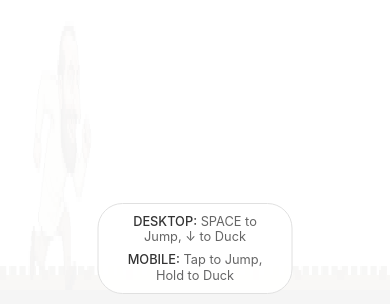
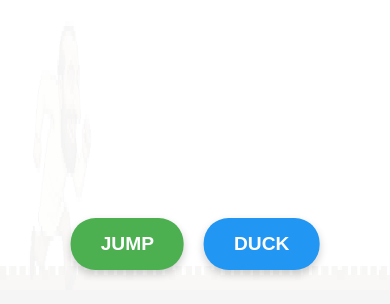
Before and after one commit to Youssoufboz/jewishgame, a plain HTML site: page index.html in a window 390 px wide. Shown: the part 540-844 px from the top of the page. Drawn offline with Linux system fonts and the light colour scheme.

Commit message:
Update game, index, and style files

```diff
--- a/game.js
+++ b/game.js
@@ -335,6 +335,52 @@ class DinoGame {
         if ('ontouchstart' in window) {
             this.canvas.style.cursor = 'pointer';
         }
+
+        // Mobile control buttons
+        this.setupMobileButtons();
+    }
+
+    setupMobileButtons() {
+        const jumpBtn = document.getElementById('jumpBtn');
+        const duckBtn = document.getElementById('duckBtn');
+
+        if (jumpBtn) {
+            jumpBtn.addEventListener('touchstart', (e) => {
+                e.preventDefault();
+                console.log('Jump button pressed');
+                this.handleJump();
+            });
+
+            jumpBtn.addEventListener('click', (e) => {
+                e.preventDefault();
+                console.log('Jump button clicked');
+                this.handleJump();
+            });
+        }
+
+        if (duckBtn) {
+            duckBtn.addEventListener('touchstart', (e) => {
+                e.preventDefault();
+                console.log('Duck button pressed');
+                this.handleDuck(true);
+            });
+
+            duckBtn.addEventListener('touchend', (e) => {
+                e.preventDefault();
+                console.log('Duck button released');
+                this.handleDuck(false);
+            });
+
+            duckBtn.addEventListener('mousedown', (e) => {
+                e.preventDefault();
+                this.handleDuck(true);
+            });
+
+            duckBtn.addEventListener('mouseup', (e) => {
+                e.preventDefault();
+                this.handleDuck(false);
+            });
+        }
     }
 
     handleJump() {
@@ -356,6 +402,7 @@ class DinoGame {
 
     handleTouchStart(e) {
         try {
+            console.log('Touch start detected');
             this.touchStartTime = Date.now();
 
             // Clear any existing timer
@@ -365,6 +412,7 @@ class DinoGame {
 
             // Set timer for long press (duck)
             this.touchTimer = setTimeout(() => {
+                console.log('Long press - duck');
                 if (this.gameState === 'playing') {
                     this.handleDuck(true);
                 }
@@ -372,6 +420,7 @@ class DinoGame {
 
             // Add visual feedback
             this.canvas.style.opacity = '0.8';
+            this.canvas.style.backgroundColor = 'rgba(255, 255, 255, 0.1)';
         } catch (error) {
             console.log('Touch start error:', error);
         }
@@ -379,6 +428,7 @@ class DinoGame {
 
     handleTouchEnd(e) {
         try {
+            console.log('Touch end detected');
             // Clear the timer
             if (this.touchTimer) {
                 clearTimeout(this.touchTimer);
@@ -387,15 +437,18 @@ class DinoGame {
 
             // Restore visual feedback
             this.canvas.style.opacity = '1';
+            this.canvas.style.backgroundColor = 'transparent';
 
             // Calculate touch duration
             const touchDuration = Date.now() - this.touchStartTime;
+            console.log('Touch duration:', touchDuration);
 
             // Stop ducking
             this.handleDuck(false);
 
             // Short tap - jump
             if (touchDuration < 200) {
+                console.log('Short tap - jump');
                 this.handleJump();
             }
         } catch (error) {
@@ -958,6 +1011,15 @@ class DinoGame {
         this.ctx.fillStyle = '#f7f7f7';
         this.ctx.fillRect(0, 0, this.canvas.width, this.canvas.height);
 
+        // Debug: Draw canvas size info
+        if (this.frameCount < 60) {
+            this.ctx.fillStyle = '#333';
+            this.ctx.font = '16px Arial';
+            this.ctx.fillText(`Canvas: ${this.canvas.width}x${this.canvas.height}`, 10, 30);
+            this.ctx.fillText(`Mobile: ${this.isMobileDevice}`, 10, 50);
+            this.ctx.fillText(`Scale: ${this.scaleFactor}`, 10, 70);
+        }
+
         // Draw game elements
         this.drawClouds();
         this.drawGround();
--- a/index.html
+++ b/index.html
@@ -31,6 +31,12 @@
                 <path d="M24.5 23L20 30L27 30" stroke="white" stroke-width="3" stroke-linecap="round" stroke-linejoin="round"/>
             </svg>
         </div>
+
+        <!-- Mobile control buttons -->
+        <div class="mobile-controls" id="mobileControls">
+            <button class="jump-btn" id="jumpBtn">JUMP</button>
+            <button class="duck-btn" id="duckBtn">DUCK</button>
+        </div>
     </div>
 
     <div class="controls-info">
--- a/style.css
+++ b/style.css
@@ -147,6 +147,60 @@ body {
     font-weight: 500;
 }
 
+.mobile-controls {
+    position: absolute;
+    bottom: 20px;
+    left: 50%;
+    transform: translateX(-50%);
+    display: none;
+    gap: 20px;
+    z-index: 10;
+}
+
+.jump-btn, .duck-btn {
+    padding: 15px 30px;
+    font-size: 1.2em;
+    font-weight: bold;
+    border: none;
+    border-radius: 25px;
+    cursor: pointer;
+    transition: all 0.2s ease;
+    box-shadow: 0 4px 8px rgba(0, 0, 0, 0.2);
+    user-select: none;
+    -webkit-user-select: none;
+    -webkit-tap-highlight-color: transparent;
+}
+
+.jump-btn {
+    background: #4CAF50;
+    color: white;
+}
+
+.jump-btn:active {
+    background: #45a049;
+    transform: scale(0.95);
+}
+
+.duck-btn {
+    background: #2196F3;
+    color: white;
+}
+
+.duck-btn:active {
+    background: #1976D2;
+    transform: scale(0.95);
+}
+
+@media (max-width: 768px) {
+    .mobile-controls {
+        display: flex;
+    }
+
+    .controls-info {
+        display: none;
+    }
+}
+
 @media (max-width: 768px) {
     .game-header {
         padding: 15px 20px;
```
